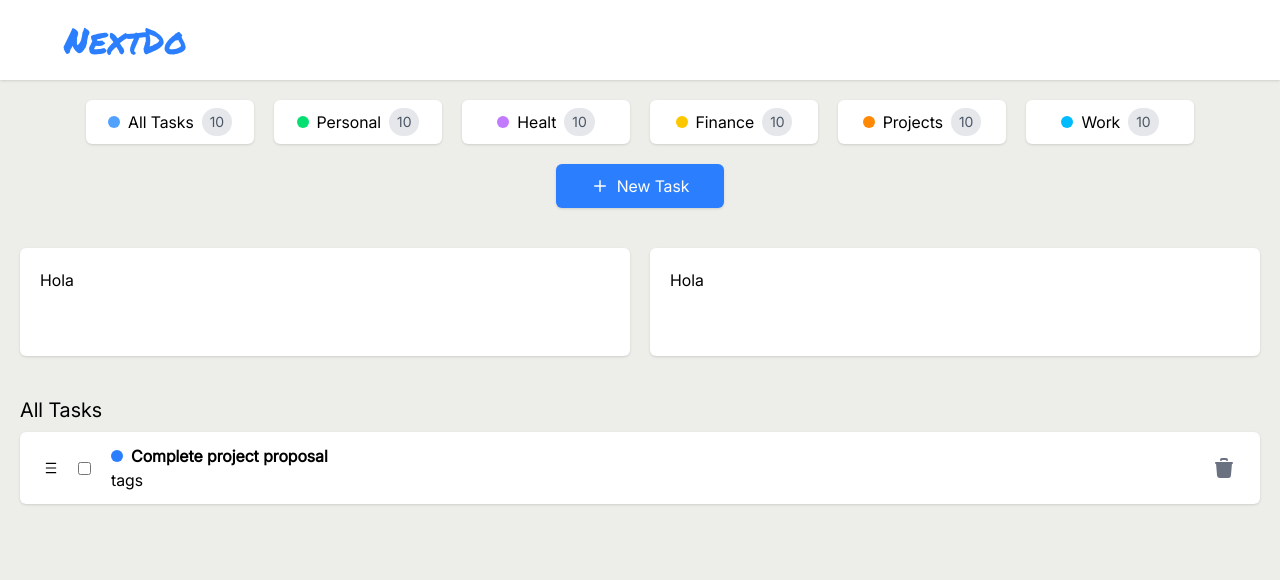
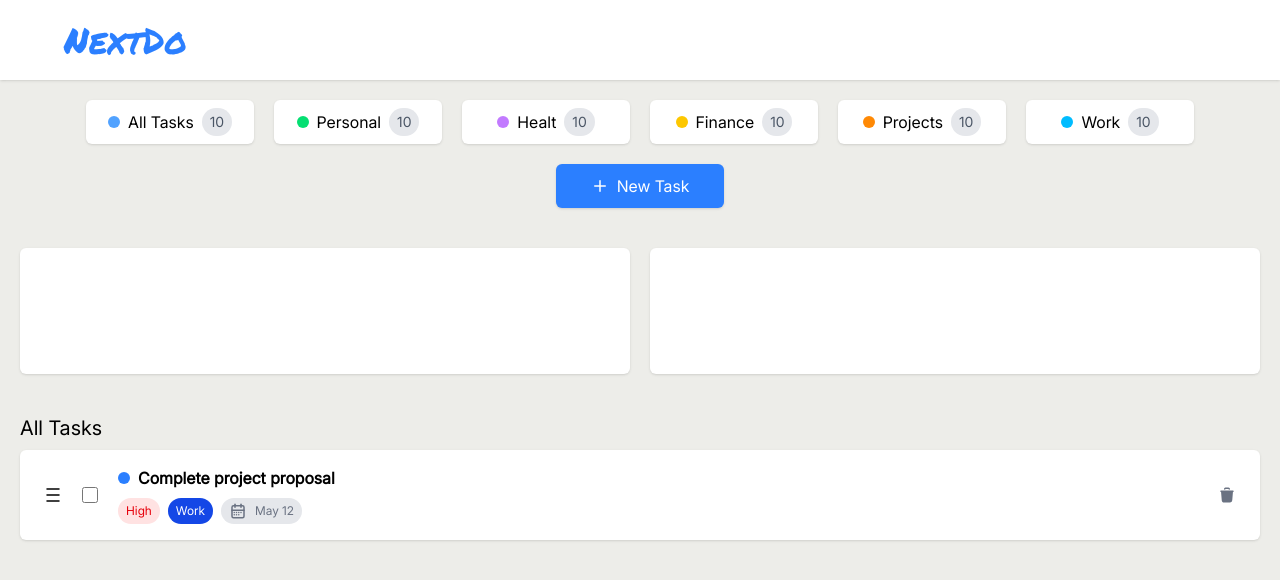
Before and after one commit to omar15hr/nextdo, a React (Vite) app: page / in a window 1280 px wide. Shown: the top 580 px of the page. Built offline with nearby package versions, Linux system fonts and the light colour scheme.

Commit message:
agregamos el diseño del task, estructura principal e iconos

```diff
--- a/src/App.tsx
+++ b/src/App.tsx
@@ -1,6 +1,7 @@
 import { CategoryButton } from "./components/CategoryButton";
 import { Header } from "./components/Header";
 import { PlusIcon } from "./components/Icons";
+import { TaskList } from "./components/TaskList";
 
 const categories = [
   { text: "All Tasks", color: "bg-blue-400" },
@@ -27,58 +28,12 @@ function App() {
       <div className="flex flex-wrap justify-center md:justify-start gap-2 md:gap-3"></div>
       <div className="grid grid-rows-2 gap-10 p-5">
         <div className="rounded-md grid grid-cols-1 md:grid-cols-2 gap-5">
-          <div className="bg-white p-5 rounded-md shadow">Hola</div>
-          <div className="bg-white p-5 rounded-md shadow">Hola</div>
+          <div className="bg-white p-5 rounded-md shadow"></div>
+          <div className="bg-white p-5 rounded-md shadow"></div>
         </div>
         <div className="flex flex-col rounded-md gap-2">
           <h2 className="text-xl">All Tasks</h2>
-          <div className="flex items-center justify-between gap-5 bg-white p-3 px-6 rounded-md shadow">
-            <div className="flex items-center gap-5">
-              <button className="cursor-grab">
-                <svg
-                  xmlns="http://www.w3.org/2000/svg"
-                  width={14}
-                  height={14}
-                  viewBox="0 0 24 24"
-                  fill="none"
-                  stroke="currentColor"
-                  strokeWidth={2}
-                  strokeLinecap="round"
-                  strokeLinejoin="round"
-                  className="icon icon-tabler icons-tabler-outline icon-tabler-baseline-density-medium"
-                >
-                  <path stroke="none" d="M0 0h24v24H0z" fill="none" />
-                  <path d="M4 20h16" />
-                  <path d="M4 12h16" />
-                  <path d="M4 4h16" />
-                </svg>
-              </button>
-              <input type="checkbox"></input>
-              <div>
-                <div className="flex items-center gap-2">
-                  <span
-                    className={`w-3 h-3 rounded-full inline-block bg-blue-500`}
-                  ></span>
-                  <h3 className="font-bold">Complete project proposal</h3>
-                </div>
-                <div>tags</div>
-              </div>
-            </div>
-            <div>
-              <svg
-                xmlns="http://www.w3.org/2000/svg"
-                width={24}
-                height={24}
-                viewBox="0 0 24 24"
-                fill="currentColor"
-                className="icon icon-tabler icons-tabler-filled icon-tabler-trash text-gray-500 cursor-pointer"
-              >
-                <path stroke="none" d="M0 0h24v24H0z" fill="none" />
-                <path d="M20 6a1 1 0 0 1 .117 1.993l-.117 .007h-.081l-.919 11a3 3 0 0 1 -2.824 2.995l-.176 .005h-8c-1.598 0 -2.904 -1.249 -2.992 -2.75l-.005 -.167l-.923 -11.083h-.08a1 1 0 0 1 -.117 -1.993l.117 -.007h16z" />
-                <path d="M14 2a2 2 0 0 1 2 2a1 1 0 0 1 -1.993 .117l-.007 -.117h-4l-.007 .117a1 1 0 0 1 -1.993 -.117a2 2 0 0 1 1.85 -1.995l.15 -.005h4z" />
-              </svg>
-            </div>
-          </div>
+          <TaskList />
         </div>
       </div>
     </div>
--- a/src/components/Icons.tsx
+++ b/src/components/Icons.tsx
@@ -44,3 +44,72 @@ export function SearchIcon({ size = 18, className }: IconsProps) {
     </svg>
   );
 }
+
+export function ToggleIcon({ size = 18 }: IconsProps) {
+  return (
+    <svg
+      xmlns="http://www.w3.org/2000/svg"
+      width={size}
+      height={size}
+      viewBox="0 0 24 24"
+      fill="none"
+      stroke="currentColor"
+      strokeWidth={2}
+      strokeLinecap="round"
+      strokeLinejoin="round"
+      className="icon icon-tabler icons-tabler-outline icon-tabler-baseline-density-medium"
+    >
+      <path stroke="none" d="M0 0h24v24H0z" fill="none" />
+      <path d="M4 20h16" />
+      <path d="M4 12h16" />
+      <path d="M4 4h16" />
+    </svg>
+  );
+}
+
+export function TrashIcon({ size = 18 }: IconsProps) {
+  return (
+    <svg
+      xmlns="http://www.w3.org/2000/svg"
+      width={size}
+      height={size}
+      viewBox="0 0 24 24"
+      fill="currentColor"
+      className="icon icon-tabler icons-tabler-filled icon-tabler-trash text-gray-500 cursor-pointer"
+    >
+      <path stroke="none" d="M0 0h24v24H0z" fill="none" />
+      <path d="M20 6a1 1 0 0 1 .117 1.993l-.117 .007h-.081l-.919 11a3 3 0 0 1 -2.824 2.995l-.176 .005h-8c-1.598 0 -2.904 -1.249 -2.992 -2.75l-.005 -.167l-.923 -11.083h-.08a1 1 0 0 1 -.117 -1.993l.117 -.007h16z" />
+      <path d="M14 2a2 2 0 0 1 2 2a1 1 0 0 1 -1.993 .117l-.007 -.117h-4l-.007 .117a1 1 0 0 1 -1.993 -.117a2 2 0 0 1 1.85 -1.995l.15 -.005h4z" />
+    </svg>
+  );
+}
+
+export function CalendarIcon({ size = 18 }: IconsProps) {
+  return (
+    <svg
+      xmlns="http://www.w3.org/2000/svg"
+      width={size}
+      height={size}
+      viewBox="0 0 24 24"
+      fill="none"
+      stroke="currentColor"
+      strokeWidth={2}
+      strokeLinecap="round"
+      strokeLinejoin="round"
+      className="icon icon-tabler icons-tabler-outline icon-tabler-calendar-week"
+    >
+      <path stroke="none" d="M0 0h24v24H0z" fill="none" />
+      <path d="M4 7a2 2 0 0 1 2 -2h12a2 2 0 0 1 2 2v12a2 2 0 0 1 -2 2h-12a2 2 0 0 1 -2 -2v-12z" />
+      <path d="M16 3v4" />
+      <path d="M8 3v4" />
+      <path d="M4 11h16" />
+      <path d="M7 14h.013" />
+      <path d="M10.01 14h.005" />
+      <path d="M13.01 14h.005" />
+      <path d="M16.015 14h.005" />
+      <path d="M13.015 17h.005" />
+      <path d="M7.01 17h.005" />
+      <path d="M10.01 17h.005" />
+    </svg>
+  );
+}
--- a/src/components/TaskList.tsx
+++ b/src/components/TaskList.tsx
@@ -1,7 +1,37 @@
+import { CalendarIcon, ToggleIcon, TrashIcon } from "./Icons";
+
 export function TaskList() {
   return (
-    <div>
-
+    <div className="flex items-center justify-between gap-5 bg-white py-4 px-6 rounded-md shadow">
+      <div className="flex items-center gap-5">
+        <button className="cursor-grab">
+          <ToggleIcon />
+        </button>
+        <input type="checkbox" className="h-4 w-4"></input>
+        <div className="flex flex-col gap-2">
+          <div className="flex items-center gap-2">
+            <span
+              className={`w-3 h-3 rounded-full inline-block bg-blue-500`}
+            ></span>
+            <h3 className="font-bold">Complete project proposal</h3>
+          </div>
+          <div className="flex gap-2">
+            <span className="flex items-center bg-red-100 text-red-600 p-1 text-xs rounded-full px-2">
+              High
+            </span>
+            <span className="flex items-center bg-blue-700 text-white p-1 text-xs rounded-full px-2">
+              Work
+            </span>
+            <div className="flex gap-2 items-center bg-gray-200 text-gray-500 p-1 text-xs rounded-full px-2">
+              <CalendarIcon />
+              <span>May 12</span>
+            </div>
+          </div>
+        </div>
+      </div>
+      <div>
+        <TrashIcon />
+      </div>
     </div>
-  )
+  );
 }
```
